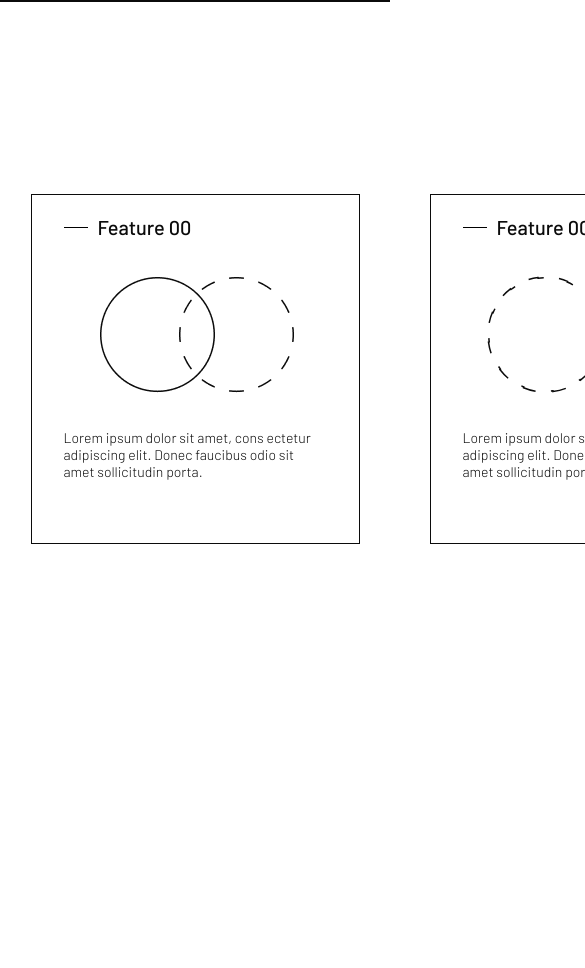
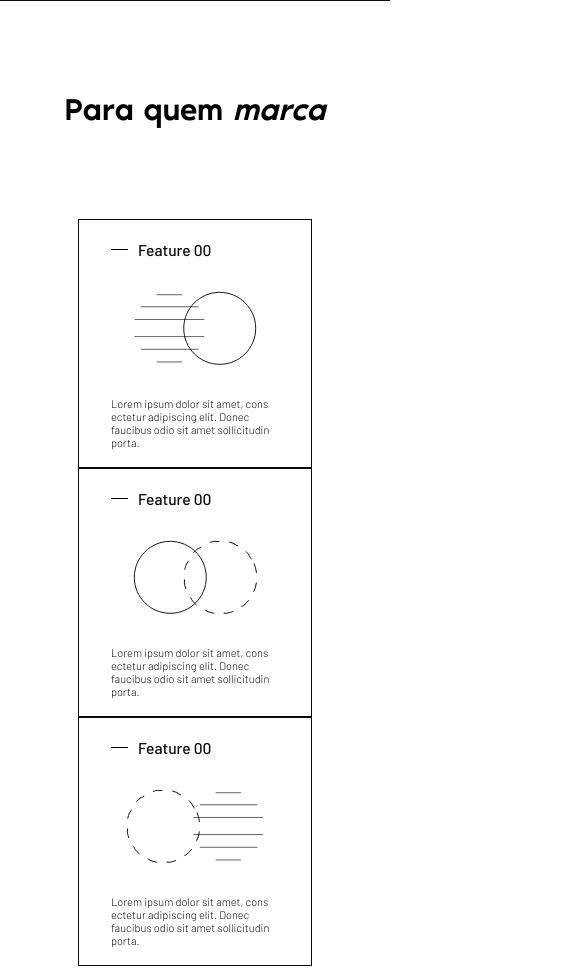
Before and after one commit to citi-onboarding/Tracos-onepage, a React (Create React App) app in the folder client/: page / in a window 390 px wide. Shown: the top 968 px of the page, 585 px wide, since content can reach past the window. Before the commit the page ends 844 px from the top, so only its background shows below. Built offline with nearby package versions, Linux system fonts and the light colour scheme.

Commit message:
feature[feature/tattoo-artists-advantagesTRS]:responsivess and mobile styled

```diff
--- a/client/src/App.tsx
+++ b/client/src/App.tsx
@@ -3,14 +3,13 @@ import { ThemeProvider } from 'styled-components';
 import { theme } from './styles/theme';
 import { GlobalStyle } from './styles/global';
 import { Card } from './components';
-import { TattooistsAdvantagesTitle } from './pages';
+import { TattooistsAdvantages } from './pages';
 
 
 function App() {
   return (
     <ThemeProvider theme={theme}>
-      <TattooistsAdvantagesTitle/>
-      <Card/>
+      <TattooistsAdvantages/>
       <GlobalStyle/>
     </ThemeProvider>
   );
--- a/client/src/assets/index.ts
+++ b/client/src/assets/index.ts
@@ -1,6 +1,6 @@
 import LogoCITi from './logo.png';
-import Foto1 from './Ilustração=One.png';
-import Foto2 from './Ilustração=Two.png';
+import Foto1 from './Ilustração=One.svg';
+import Foto2 from './Ilustração=Two.svg';
 import Foto3 from './Ilustração=Three.svg';
 import NoirProMediumItalicWoff2 from './noir-pro/NoirPro-Webfont/NoirPro-MediumItalic.woff2';
 import NoirProMediumItalicWoff from './noir-pro/NoirPro-Webfont/NoirPro-MediumItalic.woff';
--- a/client/src/components/Card/index.tsx
+++ b/client/src/components/Card/index.tsx
@@ -1,28 +1,20 @@
 import React from "react";
-import { TattooistsAdvantages } from '../../pages';
-import { Foto1, Foto2, Foto3 } from "../../assets";
-import { Container } from "./styles";
+import { Edge, CardTitle, LineTitle, CardDescription, CardImage} from "./styles";
 
+type CardProps = {
+    image?: string;
+    title?: string;
+    description?: string;
+};
 
-export const Card: React.ElementType = () =>{
+export const Card: React.ElementType = ({title, image, description}: CardProps) =>{
     return(
-    <Container>
-        <TattooistsAdvantages
-        title = "Feature 00"
-        image = {Foto2}
-        description = "Lorem ipsum dolor sit amet, cons ectetur adipiscing elit. Donec faucibus odio sit amet sollicitudin porta."
-        />
-        <TattooistsAdvantages
-        title = "Feature 00"
-        image = {Foto1}
-        description = "Lorem ipsum dolor sit amet, cons ectetur adipiscing elit. Donec faucibus odio sit amet sollicitudin porta."
-        />
-        <TattooistsAdvantages
-        title = "Feature 00"
-        image = {Foto3}
-        description = "Lorem ipsum dolor sit amet, cons ectetur adipiscing elit. Donec faucibus odio sit amet sollicitudin porta."
-        />
-    </Container>
+        <Edge>
+            <CardTitle><LineTitle></LineTitle>{title}</CardTitle>
 
+            <CardImage src={image} alt="imagem" />
+
+            <CardDescription>{description}</CardDescription>
+        </Edge>
     )
 }
--- a/client/src/components/Card/styles.ts
+++ b/client/src/components/Card/styles.ts
@@ -1,7 +1,88 @@
 import styled from 'styled-components';
 
-export const Container =  styled.div`
+export const CardTitle = styled.h1`
+    display:flex;
+    align-items: center;
+    gap: 10px;
+    font-size: 20px;
+    font-family: 'Barlow', sans-serif;
+    font-weight: 500;
+    color: #0B0B0B;
+
+`;
+
+export const CardDescription = styled.p`
+    font-size: 14px;
+    font-family: 'Barlow', sans-serif;
+    font-weight: 300;
+    color: #0B0B0B;
+`;
+
+export const CardImage = styled.img`
+
+    @media screen and (max-width: 1000px){
+        height: 90px;
+        width: 168px;
+    }
+
+`;
+
+export const Edge = styled.div`
+
+    box-sizing: border-box;
+
     display: flex;
-    justify-content: center;
-    gap: 70px;
+    flex-direction: column;
+    align-items: flex-start;
+    padding: 20px 32px;
+    gap: 24px;
+
+    width: 329px;
+    height: 350px;
+
+    border: 1px solid #0B0B0B;
+
+    :hover{
+        background-color: black;
+
+    }
+    :hover h1{
+        color: white;
+    }
+    :hover p{
+        color: white;
+    }
+
+    :hover span{
+        background-color: white;
+    }
+
+    :hover img{
+        filter: invert(1);
+    }
+
+    @media screen and (max-width: 1000px){
+        width: 234px;
+        height: 248.94px;
+
+        h1{
+            font-size: 15.6514px;
+        }
+
+        p{
+            font-size: 11px;
+        }
+    }
+
 `;
+
+export const LineTitle = styled.span`
+    background-color: black;
+    width: 24px;
+    height: 1.1px;
+
+    @media screen and (max-width: 1000px){
+        width: 17px;
+    }
+
+`;
--- a/client/src/components/index.tsx
+++ b/client/src/components/index.tsx
@@ -1,5 +1,5 @@
 import { Card } from './Card';
 
 export {
-    Card
+    Card,
 };
--- a/client/src/pages/TattooistsAdvantages/index.tsx
+++ b/client/src/pages/TattooistsAdvantages/index.tsx
@@ -1,30 +1,34 @@
 import React from "react";
-import { Title, CardImage, CardTitle, CardDescription, Edge, Line, LineTitle } from './styles';
+import { Card } from "../../components";
+import { Title, Container, SectionContainer } from './styles';
+import { Foto1, Foto2, Foto3 } from "../../assets";
 
-type CardProps = {
-    image?: string;
-    title?: string;
-    description?: string;
-};
 
-export const TattooistsAdvantagesTitle: React.FC = () =>{
+
+export const TattooistsAdvantages: React.FC = () =>{
     return(
-        <>
-        <Line></Line>
-        <Title>Para quem <span>marca</span></Title>
-        </>
+
+        <SectionContainer>
+            <Title>Para quem <i>marca</i></Title>
+            <Container>
+                <Card
+                title = "Feature 00"
+                image = {Foto2}
+                description = "Lorem ipsum dolor sit amet, cons ectetur adipiscing elit. Donec faucibus odio sit amet sollicitudin porta."
+                />
+                <Card
+                title = "Feature 00"
+                image = {Foto1}
+                description = "Lorem ipsum dolor sit amet, cons ectetur adipiscing elit. Donec faucibus odio sit amet sollicitudin porta."
+                />
+                <Card
+                title = "Feature 00"
+                image = {Foto3}
+                description = "Lorem ipsum dolor sit amet, cons ectetur adipiscing elit. Donec faucibus odio sit amet sollicitudin porta."
+                />
+            </Container>
+        </SectionContainer>
+
+
     )
 }
-
-
-export const TattooistsAdvantages: React.ElementType = ({title, image, description}: CardProps) =>{
-    return(
-        <Edge>
-            <CardTitle><LineTitle></LineTitle>{title}</CardTitle>
-
-            <CardImage src={image} alt="imagem" />
-
-            <CardDescription>{description}</CardDescription>
-        </Edge>
-    )
-}
--- a/client/src/pages/TattooistsAdvantages/styles.ts
+++ b/client/src/pages/TattooistsAdvantages/styles.ts
@@ -1,5 +1,5 @@
 import styled from 'styled-components';
-import { NoirProMediumWoff2, NoirProMediumWoff, NoirProMediumItalicWoff, NoirProMediumItalicWoff2 } from '../../assets/index';
+import { NoirProMediumWoff2, NoirProMediumWoff} from '../../assets/index';
 
 export const Title = styled.div`
 
@@ -9,97 +9,52 @@ export const Title = styled.div`
          url(${NoirProMediumWoff}) format('woff');
   }
 
-    position: absolute;
-    width: 800px;
-    height: 66px;
-    margin-top: 5vh;
-    margin-left: 77vh;
+    width: fit-content;
+    height: 10vh;
 
     font-family: 'Noir Pro Medium', sans-serif;
     font-style: normal;
     font-weight: 500;
     font-size: 55px;
-    line-height: 66px;
 
     color: #000000;
 
-    span{
-        @font-face {
-            font-family: 'Noir Pro Medium Italic';
-            src: url(${NoirProMediumItalicWoff2}) format('woff2'),
-                url(${NoirProMediumItalicWoff}) format('woff');
-        }
-        font-family: 'Noir Pro Medium Italic', sans-serif;
-        font-weight: 500;
-    }
-`;
+    @media screen and (max-width: 1000px){
+        font-size: 31px;
+        height: fit-content;
 
-export const Line = styled.div`
-    position: absolute;
-    height: 0px;
-    width: 100%;
-    border: 1px solid #0B0B0B;
-`;
-
-export const CardTitle = styled.h1`
-    display:flex;
-    align-items: center;
-    gap: 10px;
-    font-size: 20px;
-    font-family: 'Barlow', sans-serif;
-    font-weight: 500;
-    color: #0B0B0B;
-
-`;
-
-export const CardDescription = styled.p`
-    font-size: 14px;
-    font-family: 'Barlow', sans-serif;
-    font-weight: 300;
-    color: #0B0B0B;
-`;
-
-export const CardImage = styled.img`
-
-`;
-
-
-export const Edge = styled.div`
-
-    box-sizing: border-box;
-
-    display: flex;
-    flex-direction: column;
-    align-items: flex-start;
-    padding: 20px 32px;
-    gap: 24px;
-
-    width: 329px;
-    height: 350px;
-
-    border: 1px solid #0B0B0B;
-    margin-top: 23vh;
-
-    :hover{
-        background-color: black;
-
-    }
-    :hover h1{
-        color: white;
-    }
-    :hover p{
-        color: white;
-    }
-
-    :hover span{
-        background-color: white;
     }
 
 `;
 
-export const LineTitle = styled.span`
-    background-color: black;
-    width: 24px;
-    height: 1.1px;
+export const Container =  styled.div`
+    display: flex;
+    justify-content: space-evenly;
+    width: 100vw;
+    height: fit-content;
+
+    @media screen and (max-width: 1000px){
+        flex-direction: column;
+        align-items: center;
+        height: 78vh;
+        justify-content: space-between;
+    }
 
 `;
+
+export const SectionContainer = styled.div`
+    width: 100vw;
+    height: calc(10vh + 350px + 160px);
+    border-top: 1px solid #0B0B0B;
+    display: flex;
+    flex-direction: column;
+    align-items: center;
+    justify-content: space-evenly;
+
+    @media screen and (max-width: 1000px){
+        height: calc(8vh + 900px);
+        justify-content: space-evenly;
+
+    }
+
+`;
--- a/client/src/pages/index.ts
+++ b/client/src/pages/index.ts
@@ -1,8 +1,7 @@
 import { Home } from './home';
-import { TattooistsAdvantages, TattooistsAdvantagesTitle } from './tattooistsAdvantages';
+import { TattooistsAdvantages } from './tattooistsAdvantages';
 
 export {
     Home,
     TattooistsAdvantages,
-    TattooistsAdvantagesTitle,
 };
```
Also changed, not shown: client/src/assets/Ilustração=One.svg (added), client/src/assets/Ilustração=Two.svg (added).
